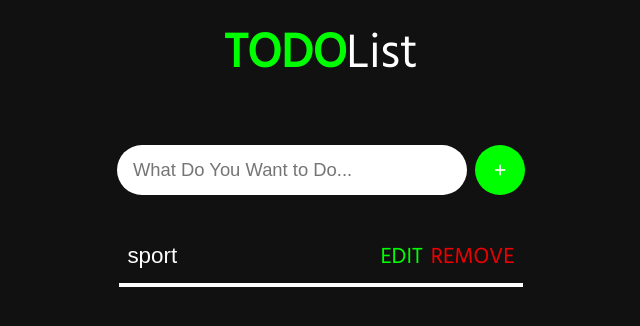
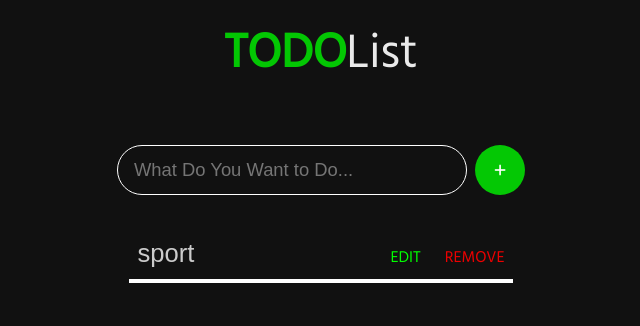
Before and after one commit to sefyudem/Javascript-Todo-App, a plain HTML site: page index.html in a window 1280 px wide. Shown: the whole page, without its empty margins (319-959 px from the left). Drawn offline with Linux system fonts and the light colour scheme.

Commit message:
edit style

```diff
--- a/style.css
+++ b/style.css
@@ -4,63 +4,66 @@
   box-sizing: border-box;
 }
 
-body{
+body {
   height: 100%;
   background-color: #111;
   box-sizing: border-box;
 }
 
 h1 {
-	color: #fff;
+  color: rgba(255, 255, 255, 0.913);
   font-size: 3rem;
   font-weight: 50;
   text-align: center;
   margin: 1rem 0 3rem;
-	font-family: 'Hind', sans-serif;
+  font-family: "Hind", sans-serif;
 }
 
-.title{
-	color: lime;
+.title {
+  color: hsla(120, 100%, 50%, 0.769);
   text-transform: uppercase;
   font-weight: 800;
 }
 
-.inputDiv{
+.inputDiv {
   display: flex;
   justify-content: center;
   align-items: center;
 }
 
-.input{
+.input {
   padding: 0.5rem 1rem;
   outline: none;
   border: none;
+  color: #fff;
   height: 50px;
   border-radius: 25px;
   width: 350px;
   margin: 0.25rem;
-    transition: .5s;
+  transition: 0.5s;
   font-size: 1.15rem;
+  background-color: hsla(0, 0%, 7%, 0.742);
+  border: 1px solid white;
 }
 
-.add{
+.add {
   outline: none;
   border: none;
   height: 50px;
   border-radius: 25px;
   width: 50px;
-    background-color: lime;
-    color: white;
+  background-color: hsla(120, 100%, 50%, 0.769);
+  color: #ffffff;
   cursor: pointer;
-    transition: .5s;
+  transition: 0.3s;
   margin: 0.25rem;
 }
 
-.add:hover{
+.add:hover {
   opacity: 0.7;
 }
 
-.container{
+.container {
   display: flex;
   flex-direction: column;
   justify-content: center;
@@ -69,38 +72,39 @@ h1 {
   margin-top: 2rem;
 }
 
-.item{
+.item {
   padding: 0.5rem;
   border-bottom: 4px solid #fff;
   margin-bottom: 1.5rem;
 }
 
-.item_input{
+.item_input {
   background: none;
   outline: none;
   border: none;
-	color: #fff;
-	font-size: 1.4rem;
+  color: hsla(0, 0%, 100%, 0.783);
+  font-size: 1.6rem;
   width: 245px;
 }
 
-.edit{
+.edit {
   background: none;
   outline: none;
   border: none;
   color: lime;
-	font-size: 1.4rem;
-	font-family: 'Hind', sans-serif;
+  font-size: 1rem;
+  font-family: "Hind", sans-serif;
   margin: 0 0.5rem;
   cursor: pointer;
 }
 
-.remove{
+.remove {
   background: none;
   outline: none;
   border: none;
-	color: #E00;
-	font-size: 1.4rem;
-	font-family: 'Hind', sans-serif;
+  color: #e00;
+  font-size: 1rem;
+  padding-left: 1rem;
+  font-family: "Hind", sans-serif;
   cursor: pointer;
 }
```
Lines whose indentation alone changed are shown as unchanged.
